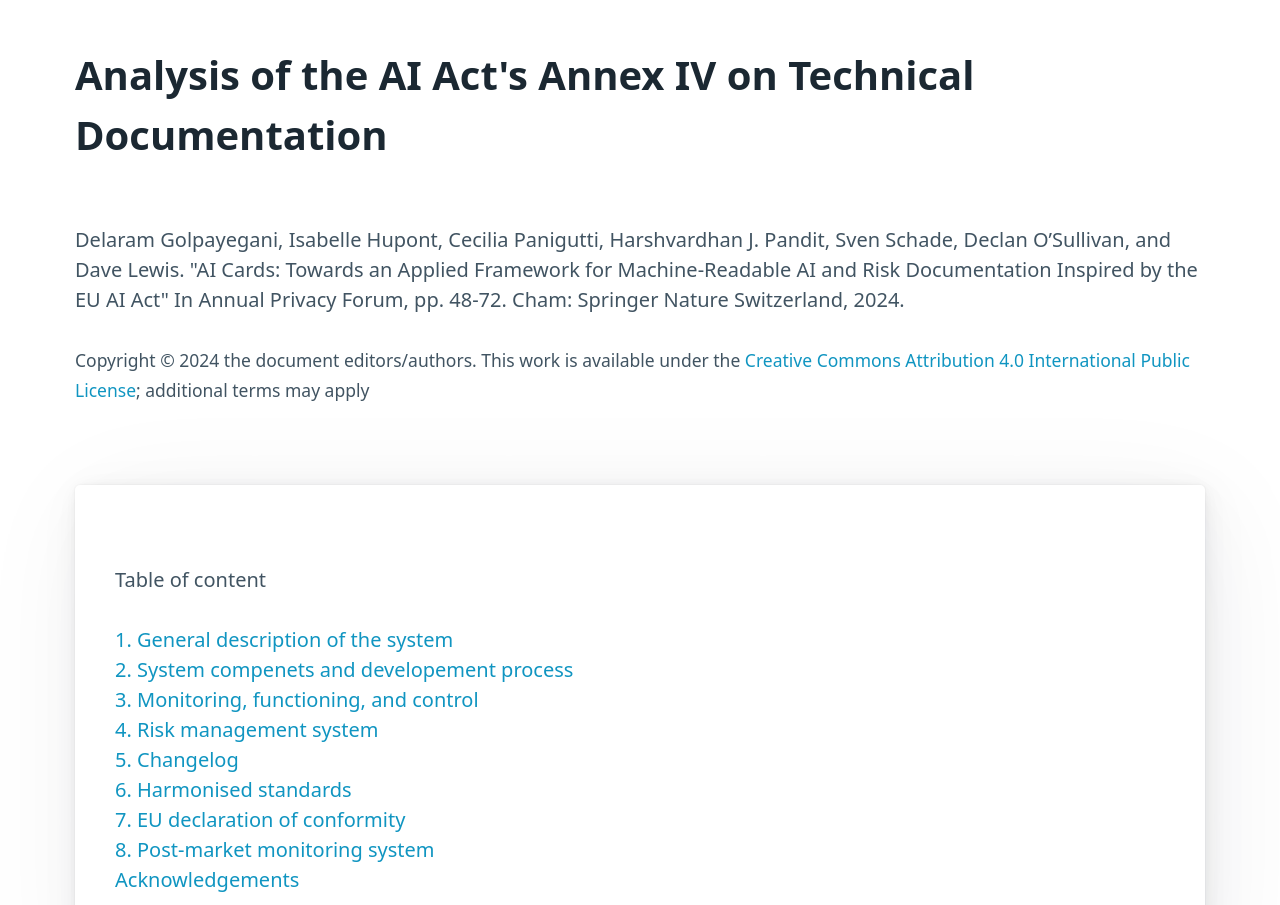
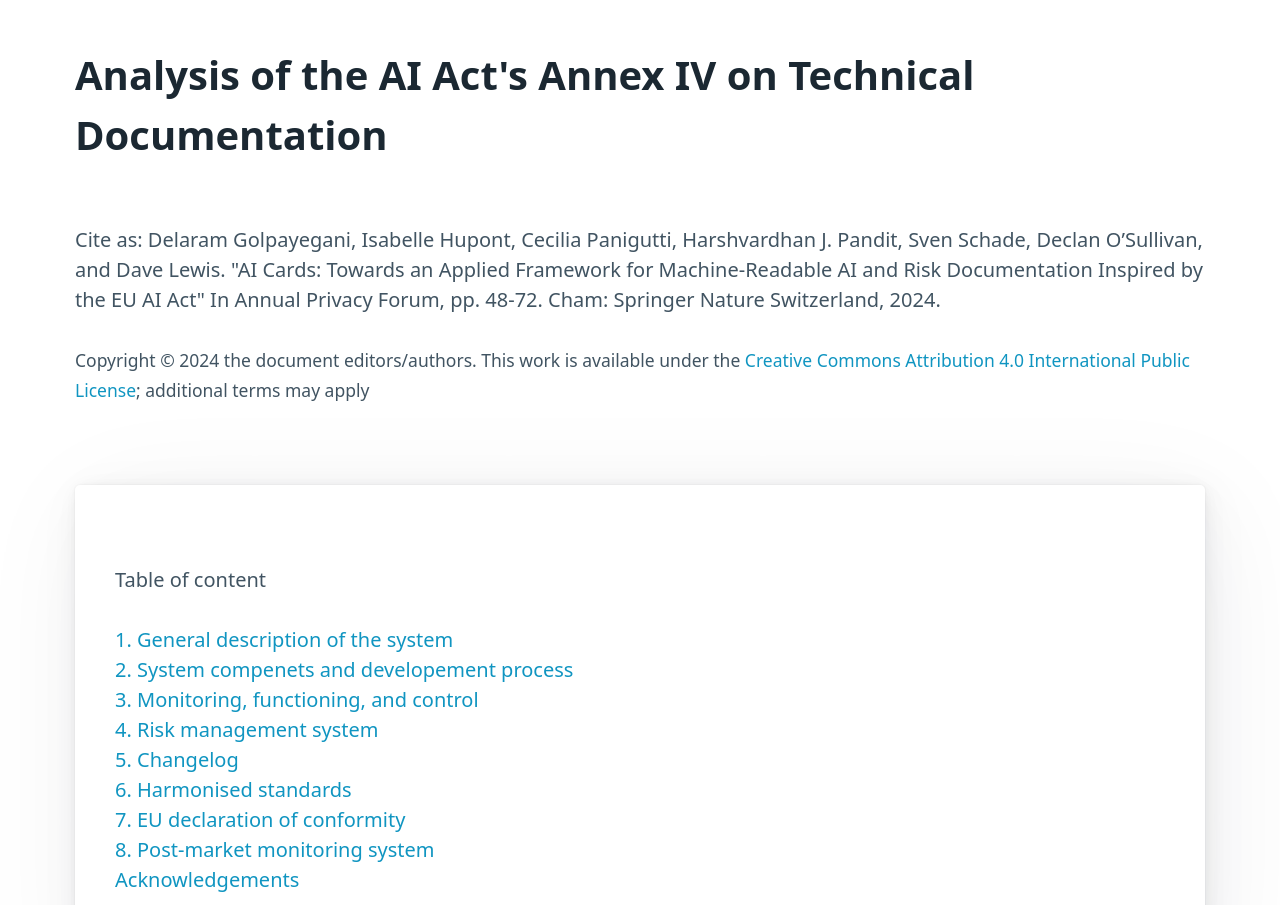
Before and after one commit to DelaramGlp/AICards, a plain HTML site: page annex_iv/index.html in a window 1280 px wide. Shown: the part 195-1100 px from the top of the page. Drawn offline with nearby package versions, Linux system fonts and the light colour scheme.

Commit message:
updated the reference

```diff
--- a/annex_iv/index.html
+++ b/annex_iv/index.html
@@ -46,7 +46,7 @@
     <main class="container">
        <section id="title">
         <h1> Analysis of the AI Act's Annex IV on Technical Documentation</h1></div>
-        <p> Delaram Golpayegani, Isabelle Hupont, Cecilia Panigutti, Harshvardhan J. Pandit, Sven Schade, Declan O’Sullivan, and Dave Lewis. "AI Cards: Towards an Applied Framework for Machine-Readable AI and Risk Documentation Inspired by the EU AI Act" In Annual Privacy Forum, pp. 48-72. Cham: Springer Nature Switzerland, 2024.</p>
+        <p> Cite as: Delaram Golpayegani, Isabelle Hupont, Cecilia Panigutti, Harshvardhan J. Pandit, Sven Schade, Declan O’Sullivan, and Dave Lewis. "AI Cards: Towards an Applied Framework for Machine-Readable AI and Risk Documentation Inspired by the EU AI Act" In Annual Privacy Forum, pp. 48-72. Cham: Springer Nature Switzerland, 2024.</p>
         <p><small>Copyright © 2024 the document editors/authors. This work is available under the <a href="https://creativecommons.org/licenses/by/4.0/legalcode">Creative Commons Attribution 4.0 International Public License</a>; additional terms may apply</small></p>
 
 
```
